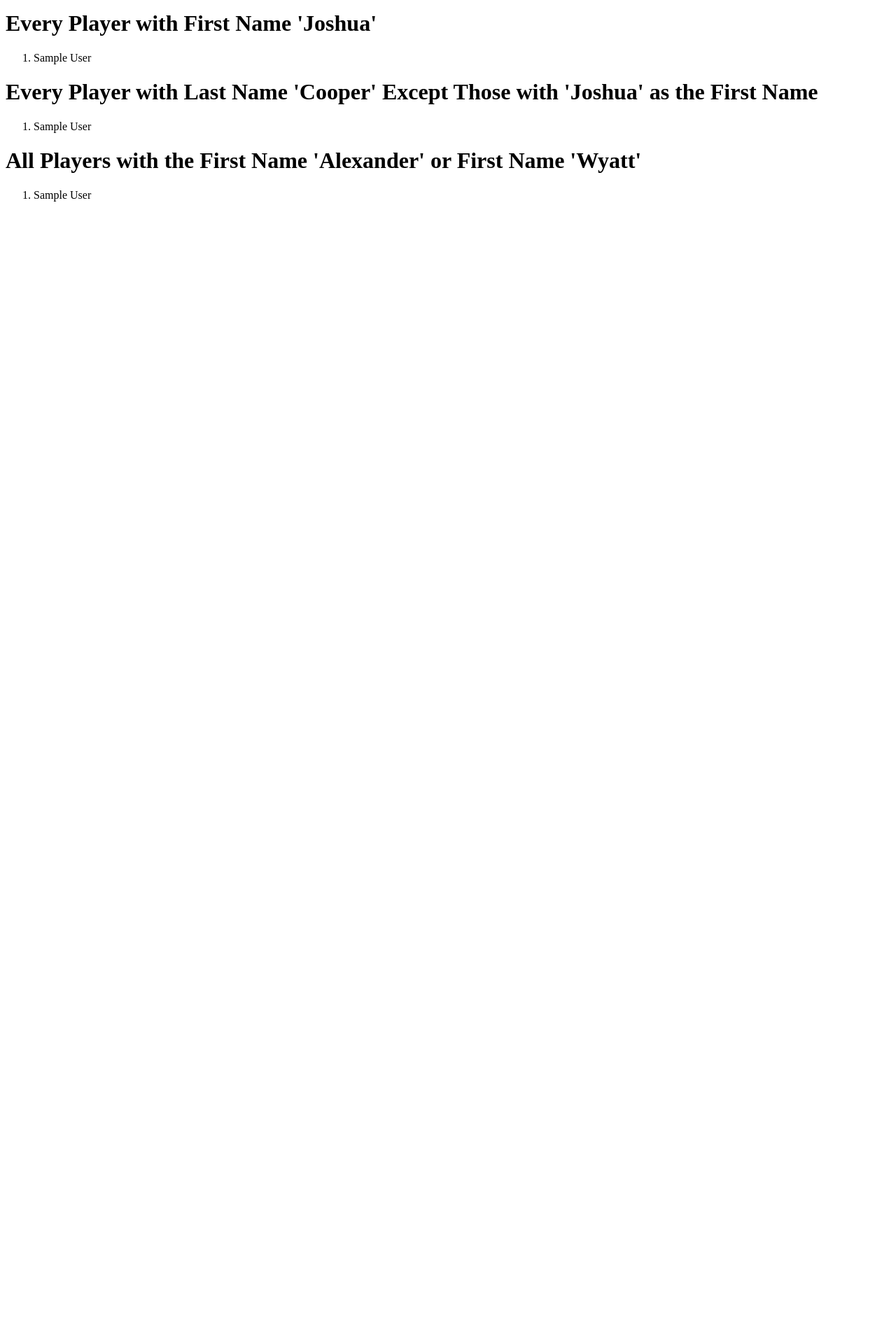
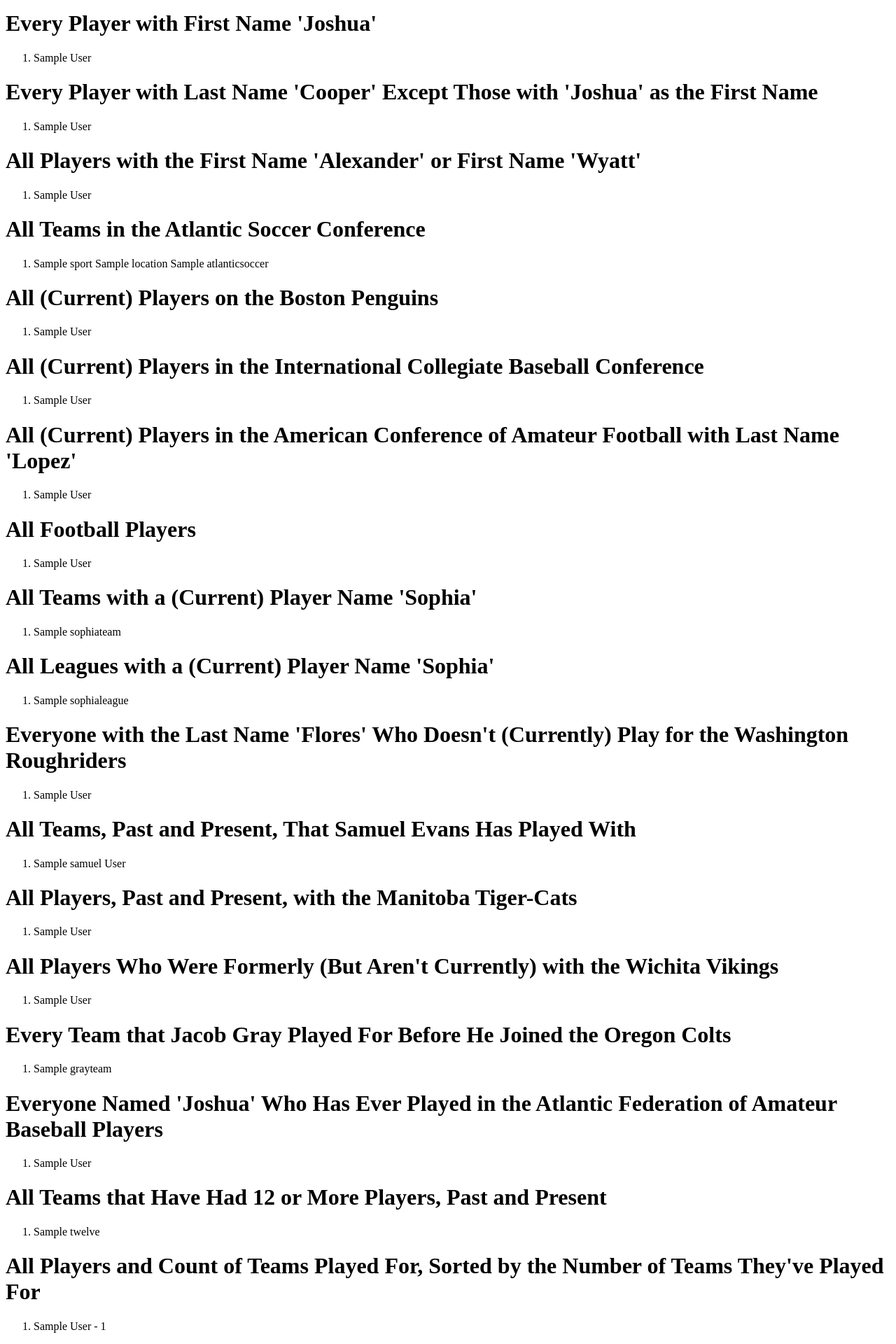
Before and after one commit to py2-10-2017/ABrennan, a Django app: template django/sports_orm/apps/leagues/templates/leagues/index.html in a window 1280 px wide. Shown: the part 1572-3492 px from the top of the page at 70% size. Before the commit the page ends 1860 px from the top, so only its background shows below. Run offline with Django 3.2, Linux system fonts and the light colour scheme; the template is opened without the code that fills it: most values are stand-ins (such as "Sample title", 1, 10 or a date in 2020).

Commit message:
Initial commit of sports ORM II assignment

```diff
--- a/django/sports_orm/apps/leagues/templates/leagues/index.html
+++ b/django/sports_orm/apps/leagues/templates/leagues/index.html
@@ -33,7 +33,7 @@
 			{% for baseball in baseballs %}
 				<li>{{baseball.name}}</li>
 			{% empty %}
-				<p>No teams found.</p>
+				<p>No leagues found.</p>
 			{% endfor %}
 		</ol>
 		<h1>All Womens' Leagues</h1>
@@ -41,7 +41,7 @@
 			{% for woman in womens %}
 				<li>{{woman.name}}</li>
 			{% empty %}
-				<p>No teams found.</p>
+				<p>No leagues found.</p>
 			{% endfor %}
 		</ol>
 		<h1>All Leagues Where Sport is Any Type of Hockey</h1>
@@ -49,7 +49,7 @@
 			{% for hockey in hockeys %}
 				<li>{{hockey.name}}</li>
 			{% empty %}
-				<p>No teams found.</p>
+				<p>No leagues found.</p>
 			{% endfor %}
 		</ol>
 		<h1>All Leagues Where Sport is Something Other Than Football</h1>
@@ -57,7 +57,7 @@
 			{% for nofootball in nofootballs %}
 				<li>{{nofootball.name}}</li>
 			{% empty %}
-				<p>No teams found.</p>
+				<p>No leagues found.</p>
 			{% endfor %}
 		</ol>
 		<h1>All Leagues That Call Themselves Conferences</h1>
@@ -65,7 +65,7 @@
 			{% for conference in conferences %}
 				<li>{{conference.name}}</li>
 			{% empty %}
-				<p>No teams found.</p>
+				<p>No leagues found.</p>
 			{% endfor %}
 		</ol>
 		<h1>All Leagues in the Atlantic Region</h1>
@@ -73,7 +73,7 @@
 			{% for altantic in atlantics %}
 				<li>{{altantic.name}}</li>
 			{% empty %}
-				<p>No teams found.</p>
+				<p>No leagues found.</p>
 			{% endfor %}
 		</ol>
 		<h1>All Teams Based in Dallas</h1>
@@ -129,7 +129,7 @@
 			{% for cooper in coopers %}
 				<li>{{cooper.first_name}} {{cooper.last_name}}</li>
 			{% empty %}
-				<p>No teams found.</p>
+				<p>No players found.</p>
 			{% endfor %}
 		</ol>
 		<h1>Every Player with First Name 'Joshua'</h1>
@@ -137,7 +137,7 @@
 			{% for joshua in joshuas %}
 				<li>{{joshua.first_name}} {{joshua.last_name}}</li>
 			{% empty %}
-				<p>No teams found.</p>
+				<p>No players found.</p>
 			{% endfor %}
 		</ol>
 		<h1>Every Player with Last Name 'Cooper' Except Those with 'Joshua' as the First Name</h1>
@@ -145,7 +145,7 @@
 			{% for nojoshcooper in nojoshcoopers %}
 				<li>{{nojoshcooper.first_name}} {{nojoshcooper.last_name}}</li>
 			{% empty %}
-				<p>No teams found.</p>
+				<p>No players found.</p>
 			{% endfor %}
 		</ol>
 		<h1>All Players with the First Name 'Alexander' or First Name 'Wyatt'</h1>
@@ -153,7 +153,127 @@
 			{% for alexwyatt in alexwyatts %}
 				<li>{{alexwyatt.first_name}} {{alexwyatt.last_name}}</li>
 			{% empty %}
+				<p>No players found.</p>
+			{% endfor %}
+		</ol>
+		<h1>All Teams in the Atlantic Soccer Conference</h1>
+		<ol>
+			{% for atlanticsoccer in atlanticsoccers %}
+				<li>{{atlanticsoccer.sport}} {{atlanticsoccer.location}} {{atlanticsoccer.team_name}}</li>
+			{% empty %}
 				<p>No teams found.</p>
+			{% endfor %}
+		</ol>
+		<h1>All (Current) Players on the Boston Penguins</h1>
+		<ol>
+			{% for penguin in penguins %}
+				<li>{{penguin.first_name}} {{penguin.last_name}}</li>
+			{% empty %}
+				<p>No players found.</p>
+			{% endfor %}
+		</ol>
+		<h1>All (Current) Players in the International Collegiate Baseball Conference</h1>
+		<ol>
+			{% for baseballconference in baseballconferences %}
+				<li>{{baseballconference.first_name}} {{baseballconference.last_name}}</li>
+			{% empty %}
+				<p>No players found.</p>
+			{% endfor %}
+		</ol>
+		<h1>All (Current) Players in the American Conference of Amateur Football with Last Name 'Lopez'</h1>
+		<ol>
+			{% for footballopez in footballopezes %}
+				<li>{{footballopez.first_name}} {{footballopez.last_name}}</li>
+			{% empty %}
+				<p>No players found.</p>
+			{% endfor %}
+		</ol>
+		<h1>All Football Players</h1>
+		<ol>
+			{% for footballer in footballers %}
+				<li>{{footballer.first_name}} {{footballer.last_name}}</li>
+			{% empty %}
+				<p>No players found.</p>
+			{% endfor %}
+		</ol>
+		<h1>All Teams with a (Current) Player Name 'Sophia'</h1>
+		<ol>
+			{% for sophiateam in sophiateams %}
+				<li>{{sophiateam.team_name}}</li>
+			{% empty %}
+				<p>No teams found.</p>
+			{% endfor %}
+		</ol>
+		<h1>All Leagues with a (Current) Player Name 'Sophia'</h1>
+		<ol>
+			{% for sophialeague in sophialeagues %}
+				<li>{{sophialeague.name}}</li>
+			{% empty %}
+				<p>No leagues found.</p>
+			{% endfor %}
+		</ol>
+		<h1>Everyone with the Last Name 'Flores' Who Doesn't (Currently) Play for the Washington Roughriders</h1>
+		<ol>
+			{% for flores in floreses %}
+				<li>{{flores.first_name}} {{flores.last_name}}</li>
+			{% empty %}
+				<p>No players found.</p>
+			{% endfor %}
+		</ol>
+		<h1>All Teams, Past and Present, That Samuel Evans Has Played With</h1>
+		<ol>
+			{% for samuel in samuels %}
+				<li>{{samuel.team_name}} {{samuel.last_name}}</li>
+			{% empty %}
+				<p>No teams found.</p>
+			{% endfor %}
+		</ol>
+		<h1>All Players, Past and Present, with the Manitoba Tiger-Cats</h1>
+		<ol>
+			{% for manitoba in manitobas %}
+				<li>{{manitoba.first_name}} {{manitoba.last_name}}</li>
+			{% empty %}
+				<p>No players found.</p>
+			{% endfor %}
+		</ol>
+		<h1>All Players Who Were Formerly (But Aren't Currently) with the Wichita Vikings</h1>
+		<ol>
+			{% for viking in vikings %}
+				<li>{{viking.first_name}} {{viking.last_name}}</li>
+			{% empty %}
+				<p>No players found.</p>
+			{% endfor %}
+		</ol>
+		<h1>Every Team that Jacob Gray Played For Before He Joined the Oregon Colts</h1>
+		<ol>
+			{% for grayteam in grayteams %}
+				<li>{{grayteam.team_name}}</li>
+			{% empty %}
+				<p>No teams found.</p>
+			{% endfor %}
+		</ol>
+		<h1>Everyone Named 'Joshua' Who Has Ever Played in the Atlantic Federation of Amateur Baseball Players</h1>
+		<ol>
+			{% for joshuaatlantic in joshuaatlantics %}
+				<li>{{joshuaatlantic.first_name}} {{joshuaatlantic.last_name}}</li>
+			{% empty %}
+				<p>No players found.</p>
+			{% endfor %}
+		</ol>
+		<h1>All Teams that Have Had 12 or More Players, Past and Present</h1>
+		<ol>
+			{% for twelve in twelves %}
+				<li>{{twelve.team_name}}</li>
+			{% empty %}
+				<p>No teams found.</p>
+			{% endfor %}
+		</ol>
+		<h1>All Players and Count of Teams Played For, Sorted by the Number of Teams They've Played For</h1>
+		<ol>
+			{% for playerteam in playerteams %}
+				<li>{{playerteam.first_name}} {{playerteam.last_name}} - {{ playerteam.player_count }}</li>
+			{% empty %}
+				<p>No players found.</p>
 			{% endfor %}
 		</ol>
 	</body>
```
Also changed, not shown: django/sports_orm/apps/leagues/views.py (+17 -1 lines).
